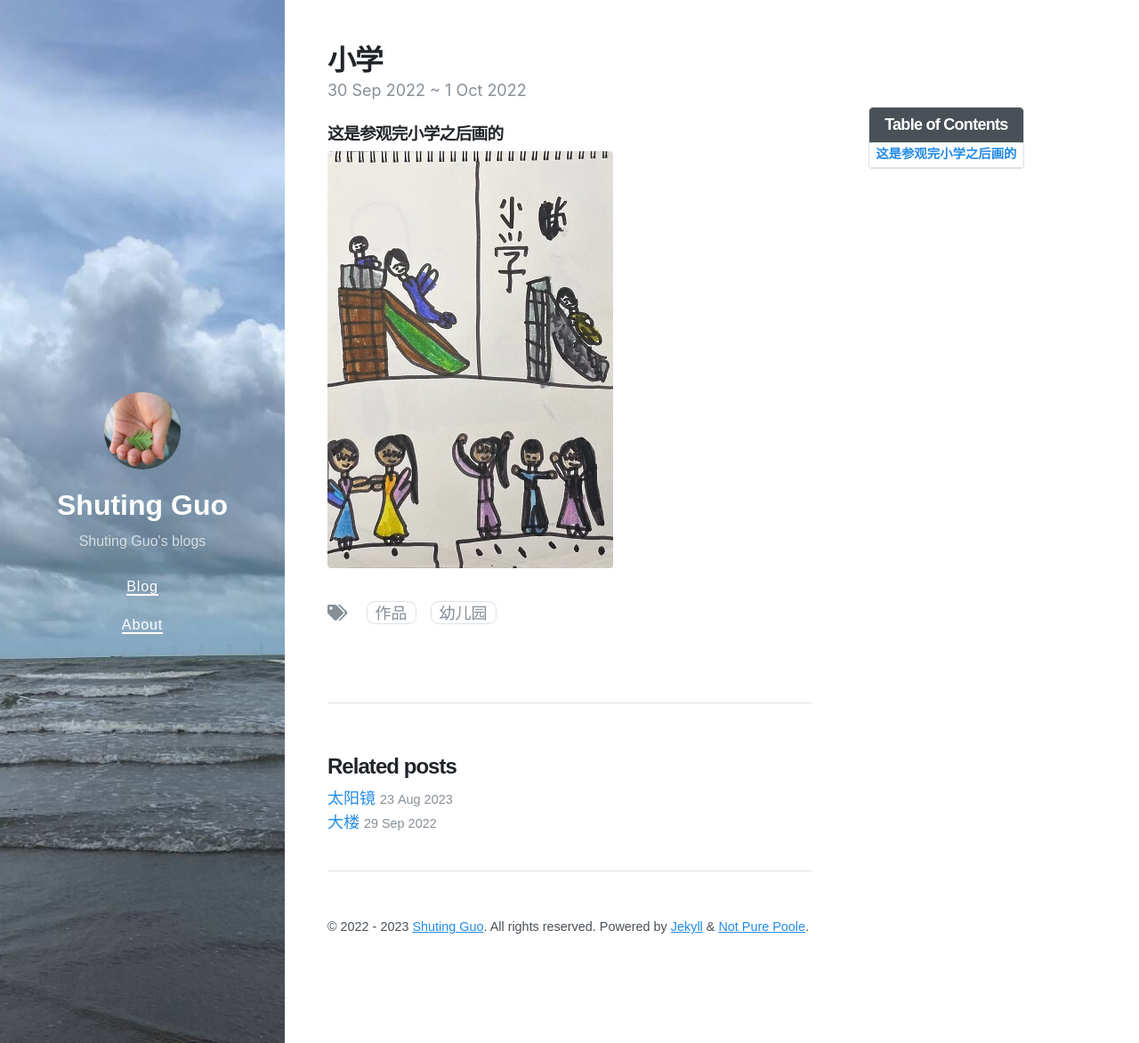
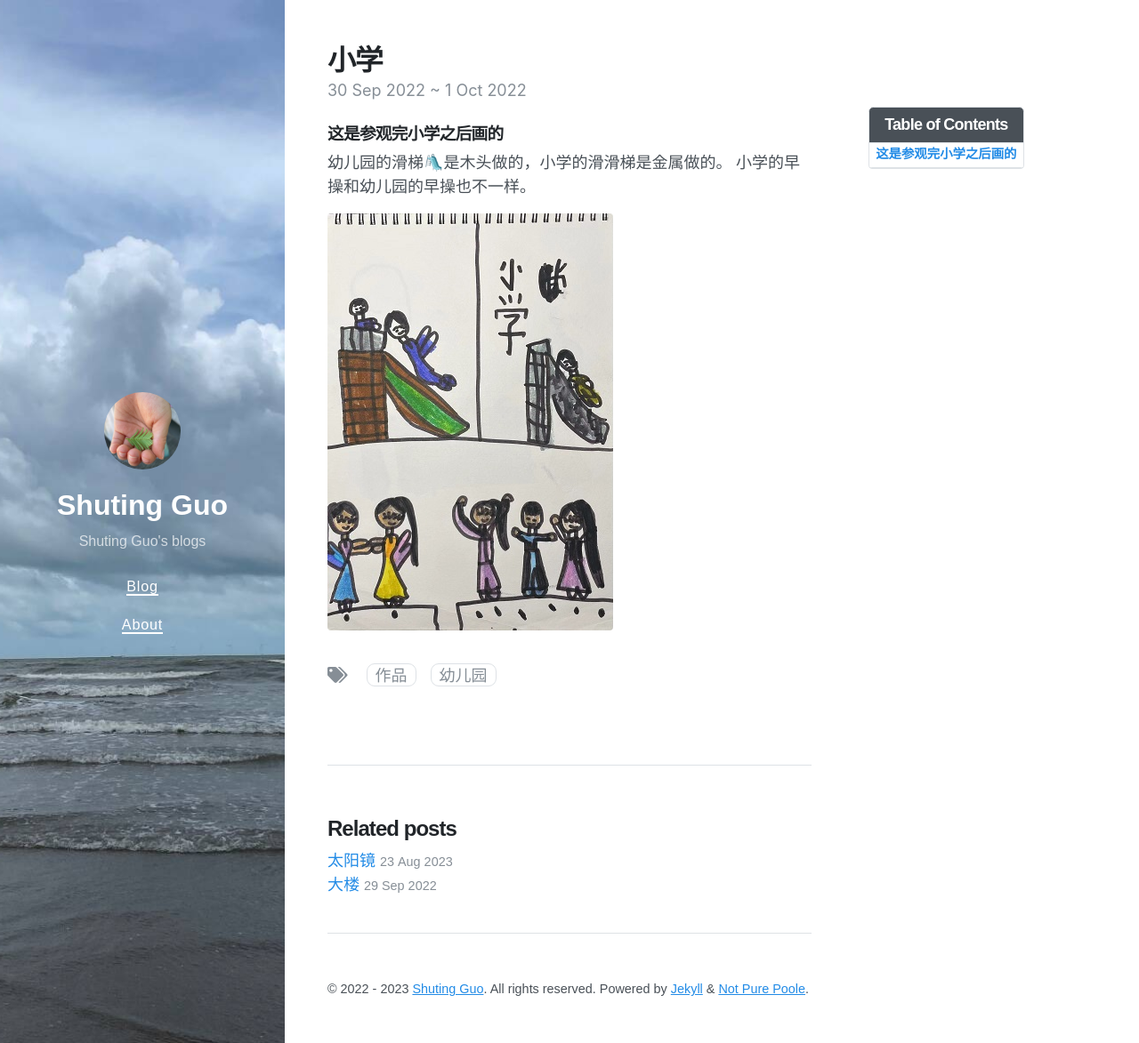
Before and after one commit to bingbing1263/guoshuting, a Jekyll site: the page built from _posts/2023-08-25-小学.md, in a window 1280 px wide and 1173 px high. Shown: the whole window at 89% size. Built offline with Jekyll 4.4.1, drawn with Linux system fonts in a browser that asks for light colours; nearby versions of some CDN libraries.

Commit message:
更新 2023-08-25-小学.md

```diff
--- a/_posts/2023-08-25-小学.md
+++ b/_posts/2023-08-25-小学.md
@@ -8,5 +8,6 @@ toc:  true
 ---
 
 ### 这是参观完小学之后画的
+幼儿园的滑梯🛝是木头做的，小学的滑滑梯是金属做的。  小学的早操和幼儿园的早操也不一样。
 
  <img src="/images/posts/2023-08-25/小学.jpg">
```
